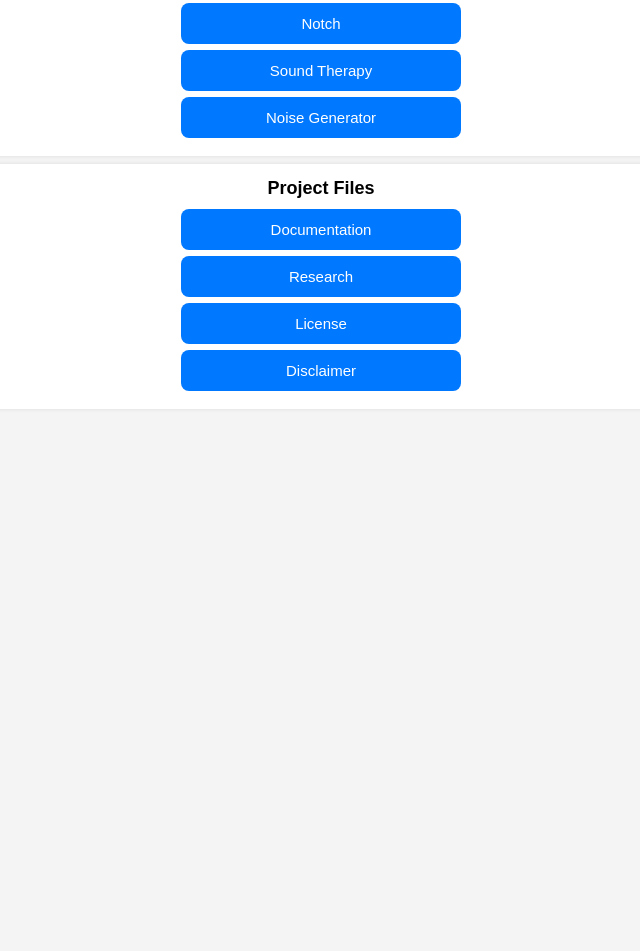
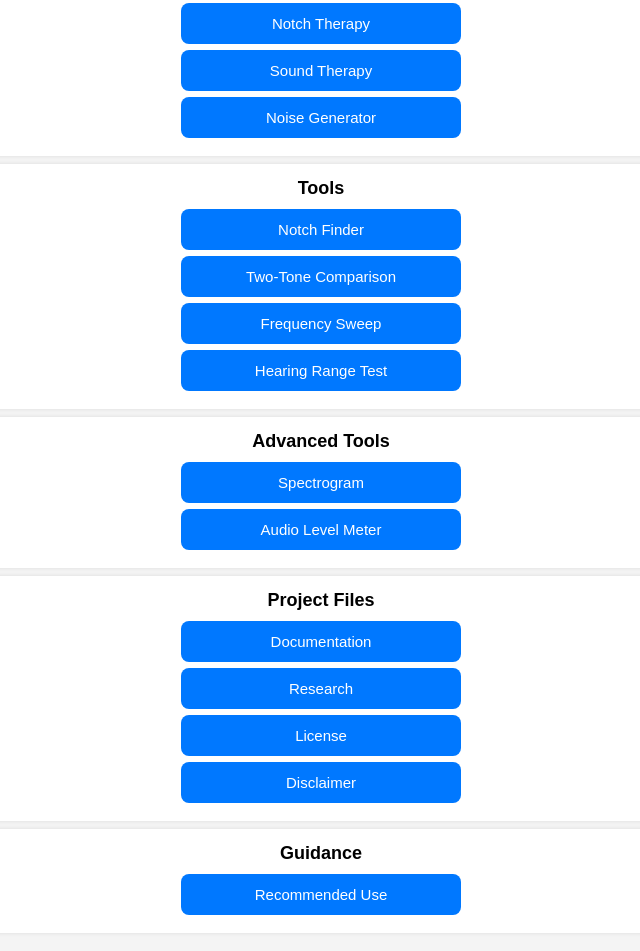
Before and after one commit to 5310H/tinnitus_therapy, a plain HTML site: page index.html in a window 1280 px wide. Shown: the part 175-1126 px from the top of the page, without its empty margins (319-959 px from the left). Before the commit the page ends 800 px from the top, so only its background shows below. Drawn offline with Linux system fonts and the light colour scheme.

Commit message:
Update index.html

```diff
--- a/index.html
+++ b/index.html
@@ -56,14 +56,32 @@
 <h1>Tinnitus Therapy Suite</h1>
 <p>Open‑source sound therapy tools</p>
 
+<!-- Therapy Modes -->
 <div class="card">
     <h2>Therapy Modes</h2>
     <a class="button" href="decorrelated.html">Decorrelated</a>
-    <a class="button" href="notch.html">Notch</a>
+    <a class="button" href="notch.html">Notch Therapy</a>
     <a class="button" href="soundtherapy.html">Sound Therapy</a>
     <a class="button" href="python.html">Noise Generator</a>
 </div>
 
+<!-- Tools -->
+<div class="card">
+    <h2>Tools</h2>
+    <a class="button" href="notchfinder.html">Notch Finder</a>
+    <a class="button" href="twotone.html">Two‑Tone Comparison</a>
+    <a class="button" href="sweep.html">Frequency Sweep</a>
+    <a class="button" href="hearingtest.html">Hearing Range Test</a>
+</div>
+
+<!-- Advanced Tools -->
+<div class="card">
+    <h2>Advanced Tools</h2>
+    <a class="button" href="spectrogram.html">Spectrogram</a>
+    <a class="button" href="meter.html">Audio Level Meter</a>
+</div>
+
+<!-- Project Files -->
 <div class="card">
     <h2>Project Files</h2>
     <a class="button" href="docs/index.html">Documentation</a>
@@ -72,5 +90,11 @@
     <a class="button" href="disclaimer.html">Disclaimer</a>
 </div>
 
+<!-- Guidance -->
+<div class="card">
+    <h2>Guidance</h2>
+    <a class="button" href="recommended.html">Recommended Use</a>
+</div>
+
 </body>
 </html>
```
